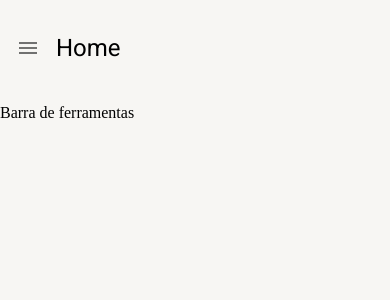
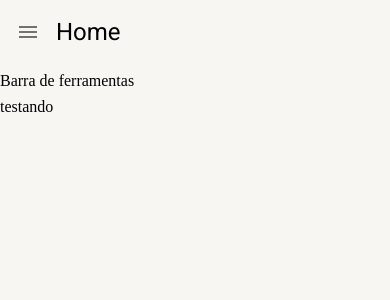
Before and after one commit to pedrovjesus/Front-Tms, a React (Vite) app: page /home in a window 390 px wide. Shown: the top 300 px of the page. Built offline with nearby package versions, Linux system fonts and the light colour scheme.

Commit message:
feat: responsive base layout

```diff
--- a/src/pages/dashboard/Dashboard.tsx
+++ b/src/pages/dashboard/Dashboard.tsx
@@ -1,8 +1,9 @@
-import BaseLayout from "../../shared/layouts/BaseLayout"
-
+import BaseLayout from "../../shared/layouts/BaseLayout";
 
 export const Dashboard = () => {
-    return(
-        <BaseLayout title="Home"></BaseLayout>
-    )
-}
+  return (
+    <BaseLayout title="Home" toolBar={<>Barra de ferramentas</>}>
+      testando
+    </BaseLayout>
+  );
+};
--- a/src/shared/layouts/BaseLayout.tsx
+++ b/src/shared/layouts/BaseLayout.tsx
@@ -1,3 +1,4 @@
+import type { ReactNode } from "react";
 import {
   Box,
   Icon,
@@ -10,33 +11,45 @@ import type { IReactChildren } from "../interfaces/IReactChildren";
 import { useDrawerContext } from "../contexts/DrawerContext";
 interface ILayoutBaseDePaginaProps extends IReactChildren {
   title: string;
+  toolBar?: ReactNode;
 }
 const BaseLayout: React.FC<ILayoutBaseDePaginaProps> = ({
   children,
   title,
+  toolBar,
 }) => {
   const theme = useTheme();
   const smDown = useMediaQuery(theme.breakpoints.down("sm"));
+  const mdDown = useMediaQuery(theme.breakpoints.down("md"));
   const { toggleDrawerOpen } = useDrawerContext();
 
   return (
     <Box height="100%" display={"flex"} flexDirection={"column"} gap={1}>
       <Box
         padding={1}
-        height={theme.spacing(10)}
         display={"flex"}
         alignItems={"center"}
         gap={1}
+        height={theme.spacing(smDown ? 6 : mdDown ? 8 : 12)}
       >
         {smDown && (
           <IconButton onClick={toggleDrawerOpen}>
             <Icon>menu</Icon>
           </IconButton>
         )}
-        <Typography variant="h5">{title}</Typography>
+        <Typography
+          overflow={"hidden"}
+          whiteSpace={"nowrap"}
+          textOverflow={"ellipsis"}
+          variant={smDown ? "h5" : mdDown ? "h4" : "h3"}
+        >
+          {title}
+        </Typography>
       </Box>
-      <Box>Barra de ferramentas</Box>
-      <Box>{children}</Box>
+      {toolBar && <Box>{toolBar}</Box>}
+      <Box flex={1} overflow={"auto"}>
+        {children}
+      </Box>
     </Box>
   );
 };
```
